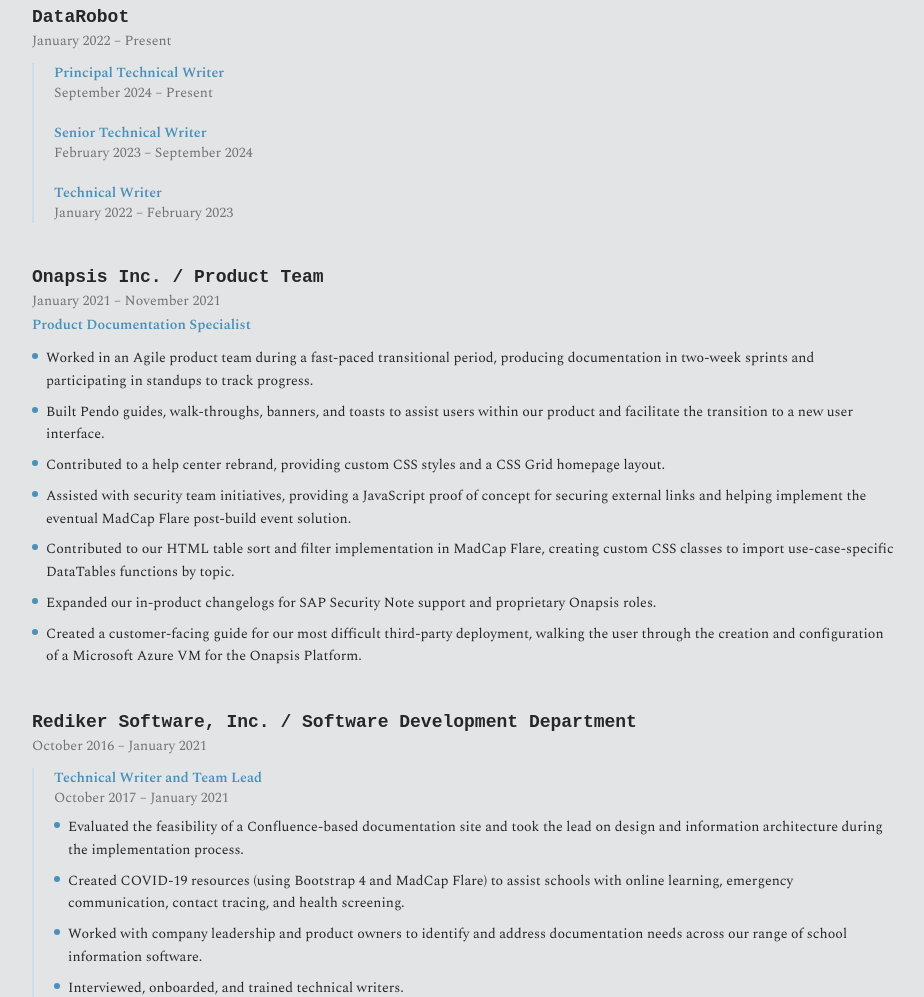
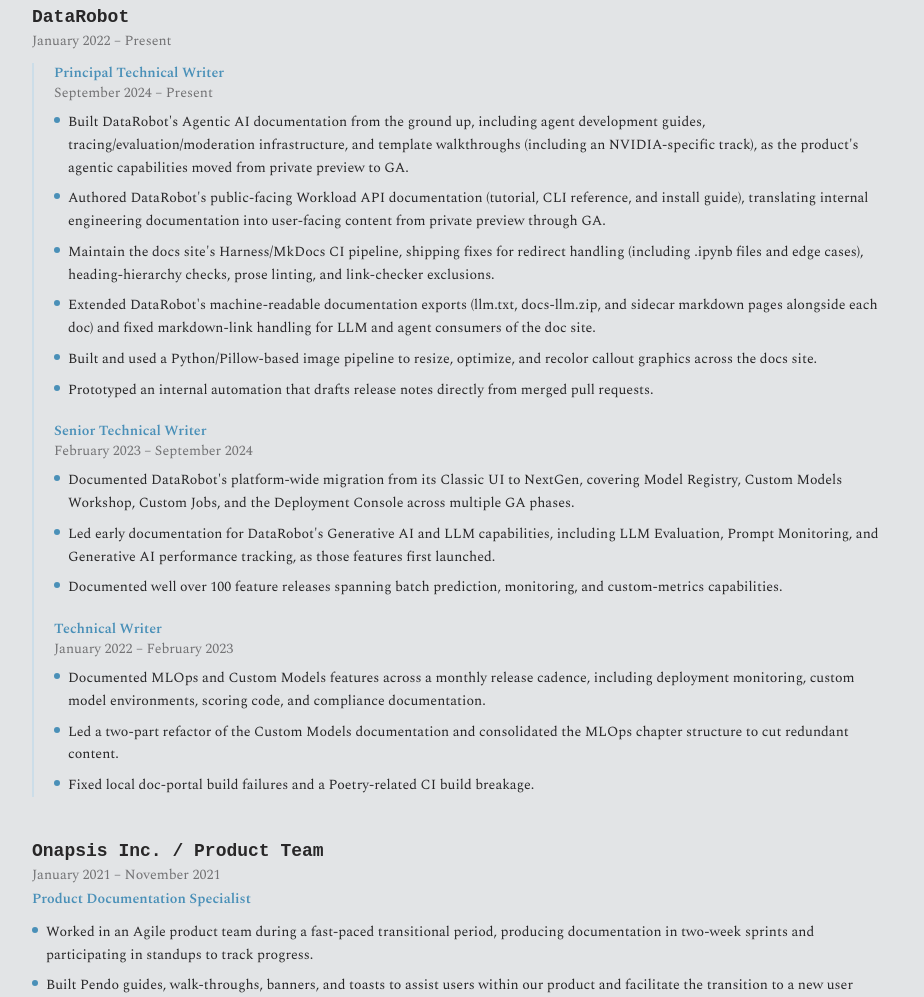
Before and after one commit to n-aylward/n-aylward.github.io, an Astro site: page / in a window 1280 px wide. Shown: the part 710-1707 px from the top of the page, without its empty margins (176-1100 px from the left). Built offline with nearby package versions, Linux system fonts and the light colour scheme; Astro itself is replaced by a stand-in of ours.

Commit message:
Add DataRobot role accomplishments and mention sidecar markdown files

```diff
--- a/src/pages/index.astro
+++ b/src/pages/index.astro
@@ -126,7 +126,46 @@ import Footer from "@/components/Footer.astro";
                 </span>
               </div>
               <ul class="mt-2 space-y-2 text-sm leading-relaxed">
-                <!-- TODO: add accomplishments for this role -->
+                <li class="flex gap-2">
+                  <span class="mt-1.5 h-1.5 w-1.5 flex-shrink-0 rounded-full bg-accent"></span>
+                  Built DataRobot's Agentic AI documentation from the ground up,
+                  including agent development guides,
+                  tracing/evaluation/moderation infrastructure, and template
+                  walkthroughs (including an NVIDIA-specific track), as the
+                  product's agentic capabilities moved from private preview to
+                  GA.
+                </li>
+                <li class="flex gap-2">
+                  <span class="mt-1.5 h-1.5 w-1.5 flex-shrink-0 rounded-full bg-accent"></span>
+                  Authored DataRobot's public-facing Workload API documentation
+                  (tutorial, CLI reference, and install guide), translating
+                  internal engineering documentation into user-facing content
+                  from private preview through GA.
+                </li>
+                <li class="flex gap-2">
+                  <span class="mt-1.5 h-1.5 w-1.5 flex-shrink-0 rounded-full bg-accent"></span>
+                  Maintain the docs site's Harness/MkDocs CI pipeline, shipping
+                  fixes for redirect handling (including .ipynb files and edge
+                  cases), heading-hierarchy checks, prose linting, and
+                  link-checker exclusions.
+                </li>
+                <li class="flex gap-2">
+                  <span class="mt-1.5 h-1.5 w-1.5 flex-shrink-0 rounded-full bg-accent"></span>
+                  Extended DataRobot's machine-readable documentation exports
+                  (llm.txt, docs-llm.zip, and sidecar markdown pages alongside
+                  each doc) and fixed markdown-link handling for LLM and agent
+                  consumers of the doc site.
+                </li>
+                <li class="flex gap-2">
+                  <span class="mt-1.5 h-1.5 w-1.5 flex-shrink-0 rounded-full bg-accent"></span>
+                  Built and used a Python/Pillow-based image pipeline to resize,
+                  optimize, and recolor callout graphics across the docs site.
+                </li>
+                <li class="flex gap-2">
+                  <span class="mt-1.5 h-1.5 w-1.5 flex-shrink-0 rounded-full bg-accent"></span>
+                  Prototyped an internal automation that drafts release notes
+                  directly from merged pull requests.
+                </li>
               </ul>
             </div>
 
@@ -140,7 +179,25 @@ import Footer from "@/components/Footer.astro";
                 </span>
               </div>
               <ul class="mt-2 space-y-2 text-sm leading-relaxed">
-                <!-- TODO: add accomplishments for this role -->
+                <li class="flex gap-2">
+                  <span class="mt-1.5 h-1.5 w-1.5 flex-shrink-0 rounded-full bg-accent"></span>
+                  Documented DataRobot's platform-wide migration from its
+                  Classic UI to NextGen, covering Model Registry, Custom Models
+                  Workshop, Custom Jobs, and the Deployment Console across
+                  multiple GA phases.
+                </li>
+                <li class="flex gap-2">
+                  <span class="mt-1.5 h-1.5 w-1.5 flex-shrink-0 rounded-full bg-accent"></span>
+                  Led early documentation for DataRobot's Generative AI and LLM
+                  capabilities, including LLM Evaluation, Prompt Monitoring, and
+                  Generative AI performance tracking, as those features first
+                  launched.
+                </li>
+                <li class="flex gap-2">
+                  <span class="mt-1.5 h-1.5 w-1.5 flex-shrink-0 rounded-full bg-accent"></span>
+                  Documented well over 100 feature releases spanning batch
+                  prediction, monitoring, and custom-metrics capabilities.
+                </li>
               </ul>
             </div>
 
@@ -154,7 +211,23 @@ import Footer from "@/components/Footer.astro";
                 </span>
               </div>
               <ul class="mt-2 space-y-2 text-sm leading-relaxed">
-                <!-- TODO: add accomplishments for this role -->
+                <li class="flex gap-2">
+                  <span class="mt-1.5 h-1.5 w-1.5 flex-shrink-0 rounded-full bg-accent"></span>
+                  Documented MLOps and Custom Models features across a monthly
+                  release cadence, including deployment monitoring, custom model
+                  environments, scoring code, and compliance documentation.
+                </li>
+                <li class="flex gap-2">
+                  <span class="mt-1.5 h-1.5 w-1.5 flex-shrink-0 rounded-full bg-accent"></span>
+                  Led a two-part refactor of the Custom Models documentation and
+                  consolidated the MLOps chapter structure to cut redundant
+                  content.
+                </li>
+                <li class="flex gap-2">
+                  <span class="mt-1.5 h-1.5 w-1.5 flex-shrink-0 rounded-full bg-accent"></span>
+                  Fixed local doc-portal build failures and a Poetry-related CI
+                  build breakage.
+                </li>
               </ul>
             </div>
           </div>
```
